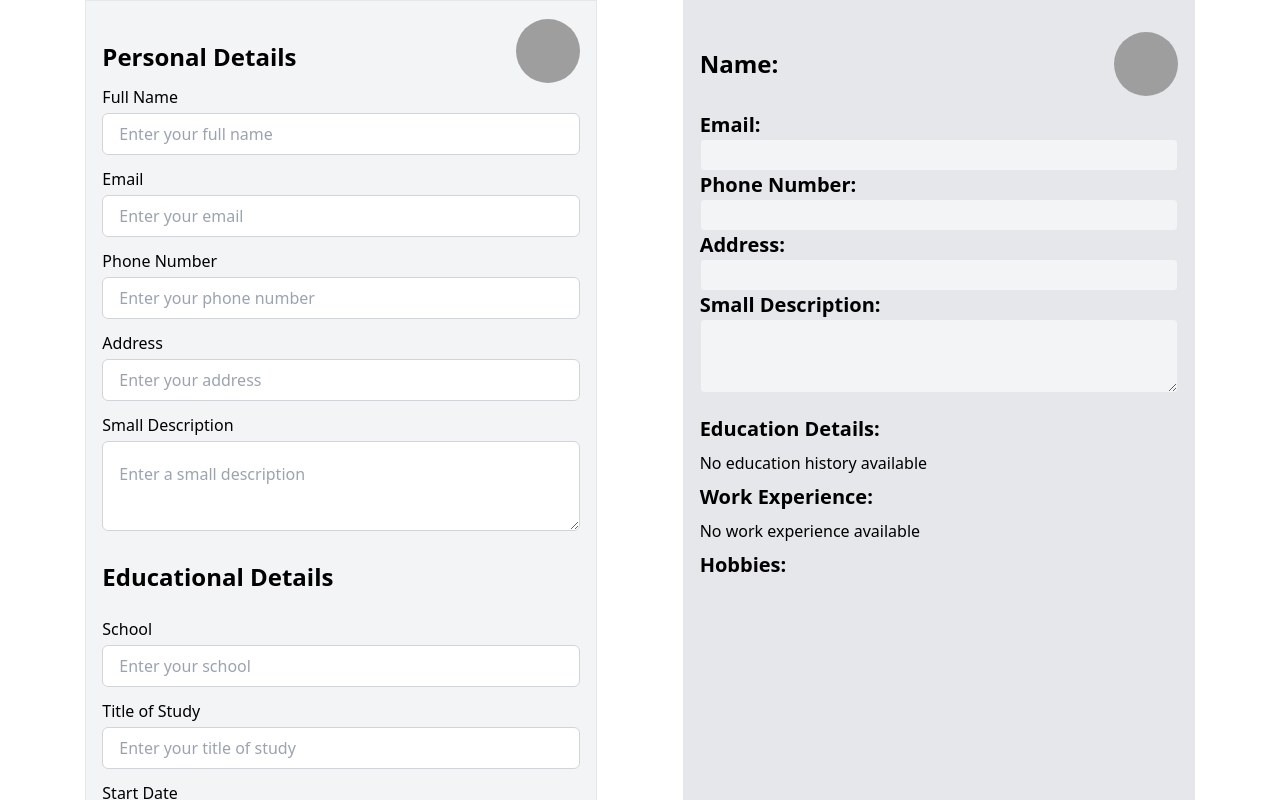
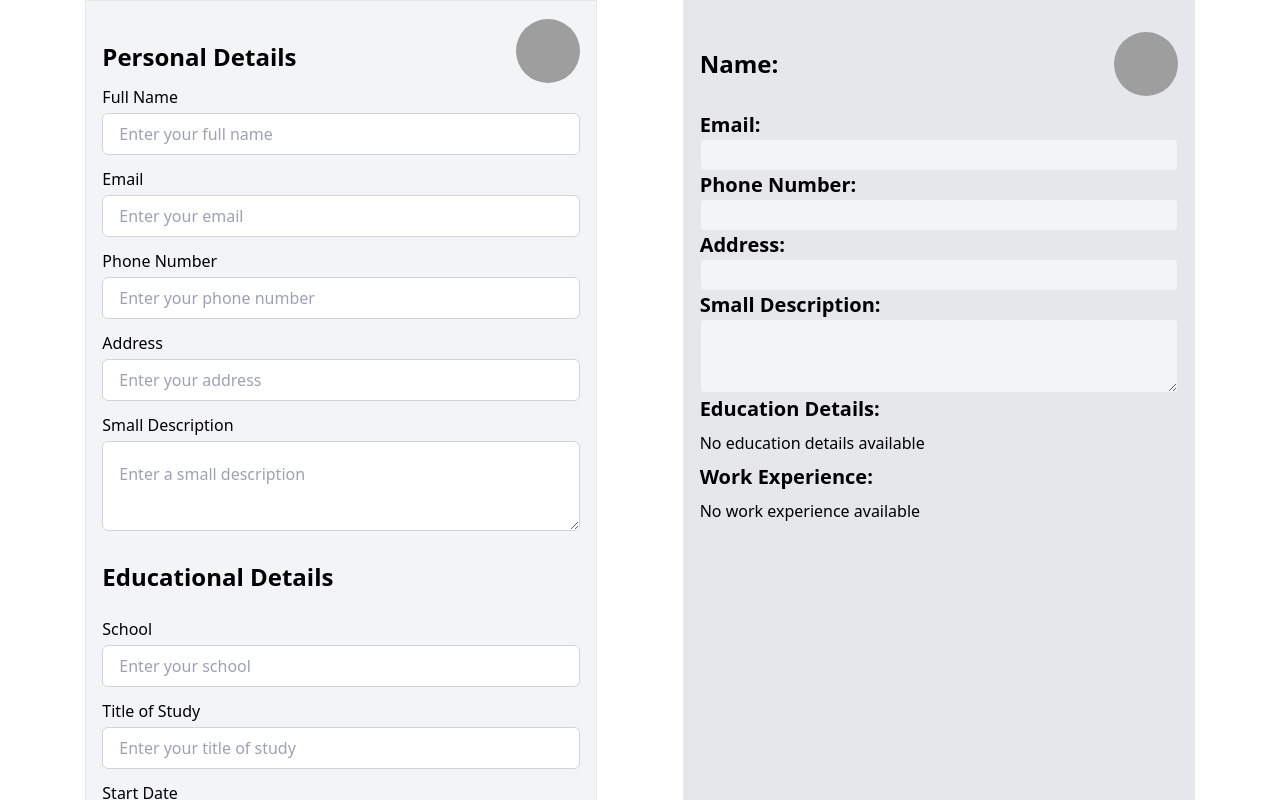
Before and after one commit to saadniazifed/SmartResume, a React (Vite) app: page / in a window 1280 px wide. Shown: the top 800 px of the page. Built offline with nearby package versions, Linux system fonts and the light colour scheme; grey boxes are pictures that could not be loaded.

Commit message:
Worked on refactoring the code.

```diff
--- a/src/App.jsx
+++ b/src/App.jsx
@@ -7,6 +7,7 @@ import WorkExperienceInput from "./components/WorkExperience/WorkExperienceInput
 import RenderWorkExperience from "./components/WorkExperience/RenderWorkExperience";
 import HobbiesInput from "./components/Hobbies/HobbiesInput";
 import RenderHobbies from "./components/Hobbies/RenderHobbies";
+import RenderDetails from "./components/RenderDetails/RenderDetails";
 
 function App() {
   const [personalDetails, setPersonalDetails] = useState({
@@ -98,9 +99,9 @@ function App() {
           personalDetails={personalDetails}
           avatarImage={avatarImage}
         />
-        <RenderEducationDetails educationInfo={educationInfo} />
-        <RenderWorkExperience workExperience={workExperience} />
-        <RenderHobbies hobbies={hobbies} />
+        <RenderDetails details={educationInfo} title="Education Details" />
+        <RenderDetails details={workExperience} title="Work Experience" />
+        <RenderDetails hobbies={hobbies} title="Hobbies" />
       </div>
     </div>
   );
--- a/src/components/EducationDetails/RenderEducationDetails.jsx
+++ /dev/null
@@ -1,67 +0,0 @@
-import PropTypes from "prop-types";
-
-const RenderEducationDetails = (props) => {
-  const { educationInfo } = props;
-
-  return (
-    <>
-      <div className="flex flex-col w-full">
-        {educationInfo.length > 0 && (
-          <div className="mb-2 mt-5">
-            <span className="font-bold text-xl font-sans">
-              Education Details:
-            </span>
-          </div>
-        )}
-
-        {educationInfo.length > 0 &&
-          educationInfo.map((info) => (
-            <div key={info.id} className="mb-2">
-              {info.school && (
-                <p className="border rounded p-2 bg-gray-100">
-                  <span className="font-bold font-sans">School:</span>{" "}
-                  {info.school}
-                </p>
-              )}
-              {info.titleOfStudy && (
-                <p className="border rounded p-2 bg-gray-100">
-                  <span className="font-bold font-sans">Title of Study:</span>{" "}
-                  {info.titleOfStudy}
-                </p>
-              )}
-              {info.startDate && (
-                <p className="border rounded p-2 bg-gray-100">
-                  <span className="font-bold font-sans">Start Date:</span>{" "}
-                  {info.startDate}
-                </p>
-              )}
-              {info.endDate && (
-                <p className="border rounded p-2 bg-gray-100">
-                  <span className="font-bold font-sans">End Date:</span>{" "}
-                  {info.endDate}
-                </p>
-              )}
-
-              {!info.school &&
-                !info.titleOfStudy &&
-                !info.startDate &&
-                !info.endDate && <p>No education history available</p>}
-            </div>
-          ))}
-      </div>
-    </>
-  );
-};
-
-RenderEducationDetails.propTypes = {
-  educationInfo: PropTypes.arrayOf(
-    PropTypes.shape({
-      school: PropTypes.string,
-      titleOfStudy: PropTypes.string,
-      startDate: PropTypes.string,
-      endDate: PropTypes.string,
-    })
-  ).isRequired,
-};
-
-export default RenderEducationDetails;
--- a/src/components/Hobbies/RenderHobbies.jsx
+++ /dev/null
@@ -1,42 +0,0 @@
-import PropTypes from "prop-types";
-
-const RenderHobbies = (props) => {
-  const { hobbies } = props;
-  return (
-    <>
-      <div className="mb-2">
-        {hobbies.length > 0 && (
-          <span className="font-bold text-xl font-sans">Hobbies:</span>
-        )}
-      </div>
-
-      {console.log("hobbies.length : ", hobbies.length)}
-
-      {hobbies.length > 0 && (
-        <ul className="flex flex-wrap justify-center list-none p-0 space-y-2 space-x-2">
-          {hobbies.map(
-            (hobby, index) =>
-              hobby.hobby && (
-                <li
-                  key={index}
-                  className="flex-grow flex-basis-0 flex-shrink w-1/3 p-2 rounded-lg bg-gray-100 text-center border border-gray-300"
-                >
-                  <div className="align-top">{hobby.hobby}</div>
-                </li>
-              )
-          )}
-        </ul>
-      )}
-    </>
-  );
-};
-
-RenderHobbies.propTypes = {
-  hobbies: PropTypes.arrayOf(
-    PropTypes.shape({
-      hobby: PropTypes.string.isRequired,
-    })
-  ).isRequired,
-};
-
-export default RenderHobbies;
--- /dev/null
+++ b/src/components/RenderDetails/RenderDetails.jsx
@@ -0,0 +1,31 @@
+const RenderDetails = (props) => {
+  const { details, title } = props;
+  return (
+    <>
+      {details?.length > 0 && (
+        <div className="mb-2">
+          <span className="font-bold text-xl font-sans">{title}:</span>
+        </div>
+      )}
+
+      {details?.length > 0 &&
+        details.map((item, index) => (
+          <div key={index} className="mb-2">
+            {Object.entries(item).map(
+              ([key, value]) =>
+                value && (
+                  <p key={key} className="border rounded p-2 bg-gray-100">
+                    <span className="font-bold font-sans">{key}:</span> {value}
+                  </p>
+                )
+            )}
+            {Object.values(item).every((value) => !value) && (
+              <p>No {title.toLowerCase()} available</p>
+            )}
+          </div>
+        ))}
+    </>
+  );
+};
+
+export default RenderDetails;
--- a/src/components/WorkExperience/RenderWorkExperience.jsx
+++ /dev/null
@@ -1,62 +0,0 @@
-import PropTypes from "prop-types";
-
-const RenderWorkExperience = (props) => {
-  const { workExperience } = props;
-  console.log("workExperience: ", workExperience);
-  return (
-    <>
-      {workExperience.length > 0 && (
-        <div className="mb-2">
-          <span className="font-bold text-xl font-sans">Work Experience:</span>
-        </div>
-      )}
-
-      {workExperience.length > 0 &&
-        workExperience.map((experience, index) => (
-          <div key={index} className="mb-2">
-            {experience.company && (
-              <p className="border rounded p-2 bg-gray-100">
-                <span className="font-bold font-sans">Company:</span>{" "}
-                {experience.company}
-              </p>
-            )}
-            {experience.jobTitle && (
-              <p className="border rounded p-2 bg-gray-100">
-                <span className="font-bold font-sans">Job Title:</span>{" "}
-                {experience.jobTitle}
-              </p>
-            )}
-            {experience.startDate && (
-              <p className="border rounded p-2 bg-gray-100">
-                <span className="font-bold font-sans">Start Date:</span>{" "}
-                {experience.startDate}
-              </p>
-            )}
-            {experience.endDate && (
-              <p className="border rounded p-2 bg-gray-100">
-                <span className="font-bold font-sans">End Date:</span>{" "}
-                {experience.endDate}
-              </p>
-            )}
-            {!experience.company &&
-              !experience.jobTitle &&
-              !experience.startDate &&
-              !experience.endDate && <p>No work experience available</p>}
-          </div>
-        ))}
-    </>
-  );
-};
-
-RenderWorkExperience.propTypes = {
-  workExperience: PropTypes.arrayOf(
-    PropTypes.shape({
-      company: PropTypes.string,
-      jobTitle: PropTypes.string,
-      startDate: PropTypes.string,
-      endDate: PropTypes.string,
-    })
-  ).isRequired,
-};
-
-export default RenderWorkExperience;
```
Also changed, not shown: src/components/RenderInputs/RenderInputs.jsx (deleted, +0 -9 lines).
